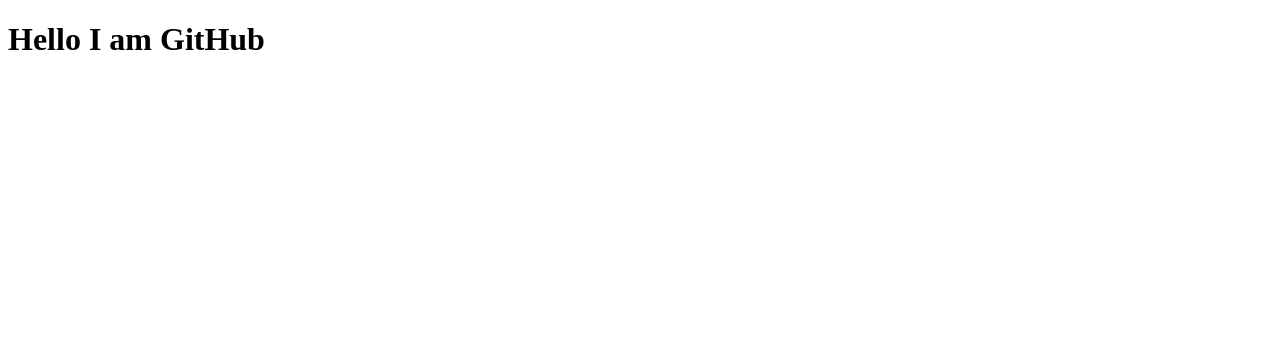
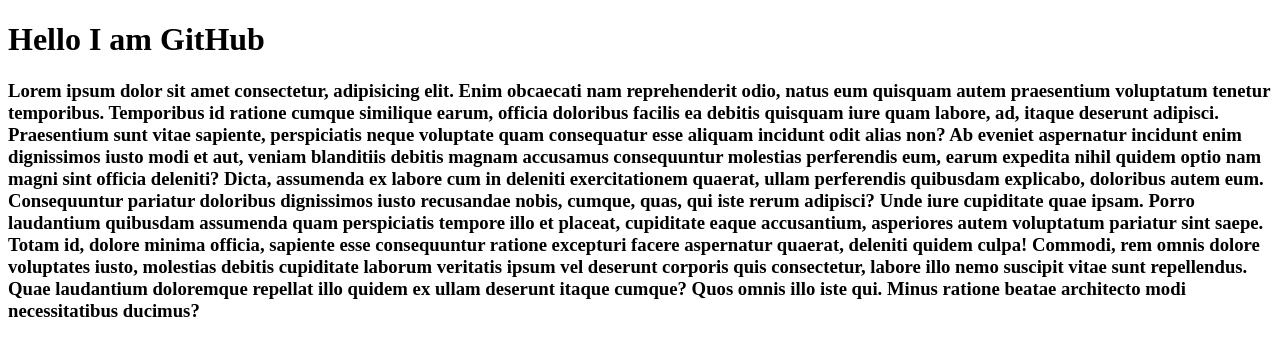
Before and after one commit to AikSaiWan/Project, a plain HTML site: page index.html in a window 1280 px wide. Drawn offline with Linux system fonts and the light colour scheme.

Commit message:
secont commit

```diff
--- a/index.html
+++ b/index.html
@@ -7,5 +7,29 @@
   </head>
   <body>
     <h1>Hello I am GitHub</h1>
+    <h3>
+      Lorem ipsum dolor sit amet consectetur, adipisicing elit. Enim obcaecati
+      nam reprehenderit odio, natus eum quisquam autem praesentium voluptatum
+      tenetur temporibus. Temporibus id ratione cumque similique earum, officia
+      doloribus facilis ea debitis quisquam iure quam labore, ad, itaque
+      deserunt adipisci. Praesentium sunt vitae sapiente, perspiciatis neque
+      voluptate quam consequatur esse aliquam incidunt odit alias non? Ab
+      eveniet aspernatur incidunt enim dignissimos iusto modi et aut, veniam
+      blanditiis debitis magnam accusamus consequuntur molestias perferendis
+      eum, earum expedita nihil quidem optio nam magni sint officia deleniti?
+      Dicta, assumenda ex labore cum in deleniti exercitationem quaerat, ullam
+      perferendis quibusdam explicabo, doloribus autem eum. Consequuntur
+      pariatur doloribus dignissimos iusto recusandae nobis, cumque, quas, qui
+      iste rerum adipisci? Unde iure cupiditate quae ipsam. Porro laudantium
+      quibusdam assumenda quam perspiciatis tempore illo et placeat, cupiditate
+      eaque accusantium, asperiores autem voluptatum pariatur sint saepe. Totam
+      id, dolore minima officia, sapiente esse consequuntur ratione excepturi
+      facere aspernatur quaerat, deleniti quidem culpa! Commodi, rem omnis
+      dolore voluptates iusto, molestias debitis cupiditate laborum veritatis
+      ipsum vel deserunt corporis quis consectetur, labore illo nemo suscipit
+      vitae sunt repellendus. Quae laudantium doloremque repellat illo quidem ex
+      ullam deserunt itaque cumque? Quos omnis illo iste qui. Minus ratione
+      beatae architecto modi necessitatibus ducimus?
+    </h3>
   </body>
 </html>
```
